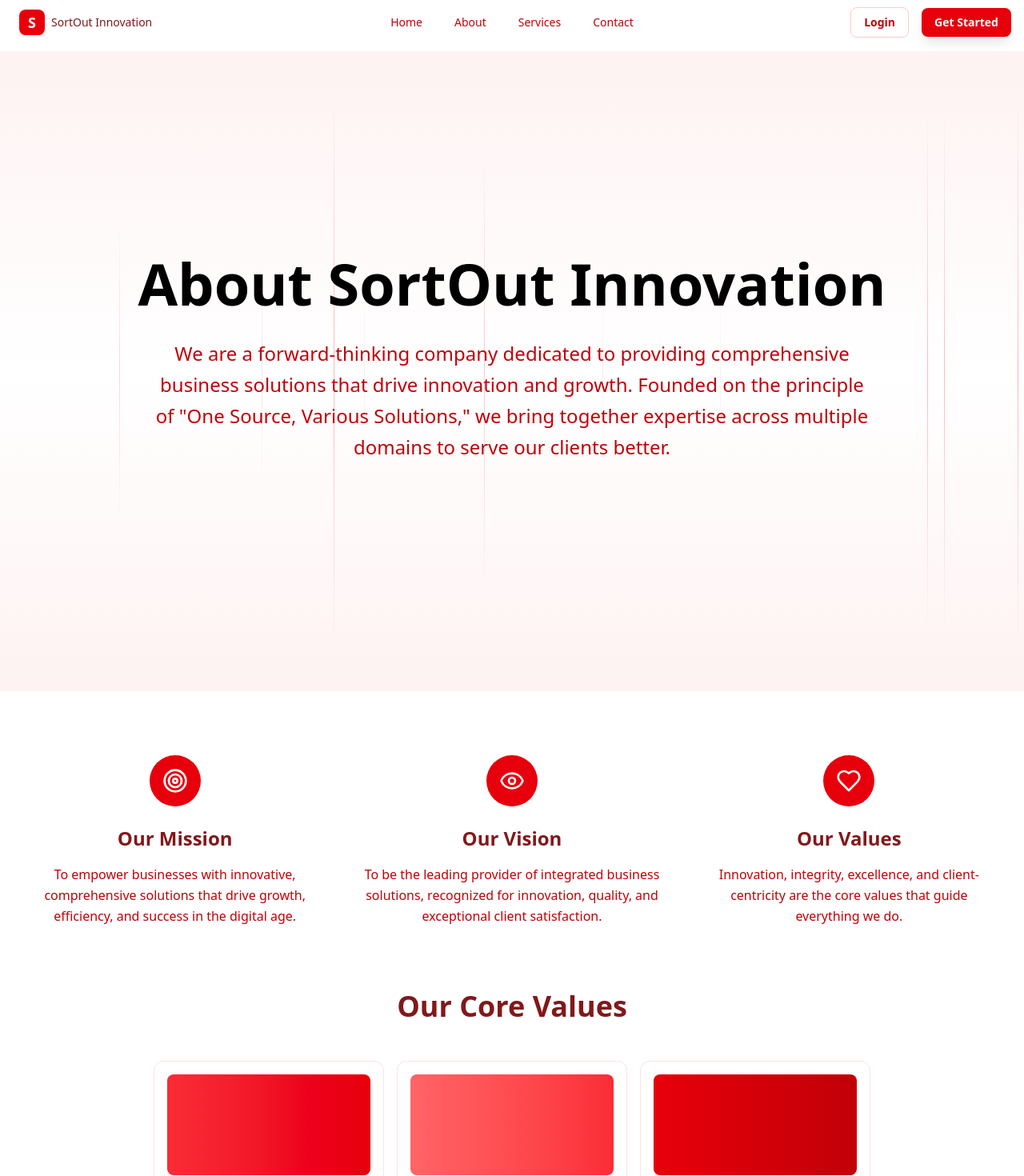
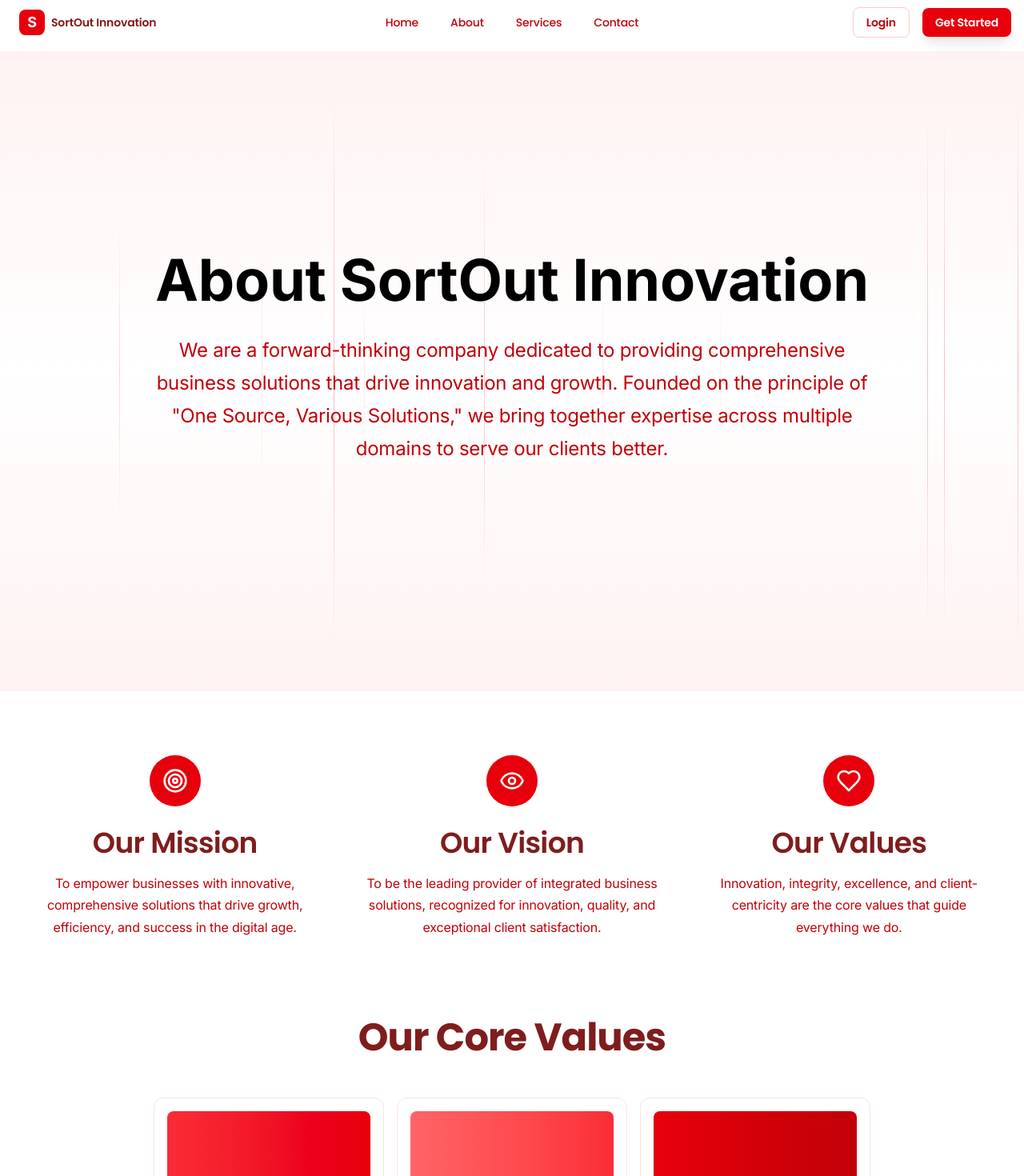
Before and after one commit to ajaySingh2615/sortout-innovation-3.0, a Next.js app: page /about in a window 1280 px wide. Shown: the top 1470 px of the page at 80% size. Built offline with nearby package versions, Linux system fonts and the light colour scheme.

Commit message:
Refactor typography styles and enhance HeroSection with new fonts and animations

```diff
--- a/src/app/globals.css
+++ b/src/app/globals.css
@@ -10,15 +10,147 @@
 @theme inline {
   --color-background: var(--background);
   --color-foreground: var(--foreground);
-  --font-sans: var(--font-geist-sans);
-  --font-mono: var(--font-geist-mono);
+  --font-sans: var(--font-inter);
+  --font-heading: var(--font-poppins);
+  --font-mono: var(--font-mono);
 }
 
+/* Base typography styles */
 body {
   background: var(--background);
   color: var(--foreground);
-  font-family: ui-sans-serif, system-ui, -apple-system, BlinkMacSystemFont,
-    "Segoe UI", Roboto, "Helvetica Neue", Arial, "Noto Sans", sans-serif;
+  font-family: var(--font-inter), ui-sans-serif, system-ui, -apple-system,
+    BlinkMacSystemFont, "Segoe UI", Roboto, "Helvetica Neue", Arial, "Noto Sans",
+    sans-serif;
+  font-weight: 400;
+  line-height: 1.6;
+  letter-spacing: -0.01em;
+}
+
+/* Typography hierarchy */
+h1,
+h2,
+h3,
+h4,
+h5,
+h6 {
+  font-family: var(--font-poppins), ui-sans-serif, system-ui, -apple-system,
+    BlinkMacSystemFont, "Segoe UI", Roboto, "Helvetica Neue", Arial, "Noto Sans",
+    sans-serif;
+  font-weight: 700;
+  line-height: 1.2;
+  letter-spacing: -0.02em;
+  color: var(--foreground);
+}
+
+h1 {
+  font-size: clamp(2.5rem, 5vw, 4rem);
+  font-weight: 800;
+  line-height: 1.1;
+  letter-spacing: -0.03em;
+}
+
+h2 {
+  font-size: clamp(2rem, 4vw, 3rem);
+  font-weight: 700;
+  line-height: 1.15;
+}
+
+h3 {
+  font-size: clamp(1.5rem, 3vw, 2.25rem);
+  font-weight: 600;
+  line-height: 1.2;
+}
+
+h4 {
+  font-size: clamp(1.25rem, 2.5vw, 1.75rem);
+  font-weight: 600;
+}
+
+h5 {
+  font-size: clamp(1.125rem, 2vw, 1.5rem);
+  font-weight: 600;
+}
+
+h6 {
+  font-size: clamp(1rem, 1.5vw, 1.25rem);
+  font-weight: 600;
+}
+
+/* Paragraph and text styles */
+p {
+  font-family: var(--font-inter), ui-sans-serif, system-ui, sans-serif;
+  font-weight: 400;
+  line-height: 1.7;
+  letter-spacing: -0.01em;
+  margin-bottom: 1rem;
+}
+
+.text-large {
+  font-size: 1.125rem;
+  line-height: 1.6;
+  font-weight: 400;
+}
+
+.text-small {
+  font-size: 0.875rem;
+  line-height: 1.5;
+  font-weight: 400;
+}
+
+.text-xs {
+  font-size: 0.75rem;
+  line-height: 1.4;
+  font-weight: 500;
+  letter-spacing: 0.025em;
+}
+
+/* List styles */
+ul,
+ol {
+  font-family: var(--font-inter), ui-sans-serif, system-ui, sans-serif;
+  font-weight: 400;
+  line-height: 1.6;
+  letter-spacing: -0.01em;
+}
+
+/* Button and interactive element typography */
+button,
+.btn {
+  font-family: var(--font-poppins), ui-sans-serif, system-ui, sans-serif;
+  font-weight: 500;
+  letter-spacing: -0.01em;
+}
+
+/* Navigation typography */
+nav,
+.nav {
+  font-family: var(--font-poppins), ui-sans-serif, system-ui, sans-serif;
+  font-weight: 500;
+  letter-spacing: -0.01em;
+}
+
+/* Code and monospace typography */
+code,
+pre,
+.font-mono {
+  font-family: var(--font-mono), "Fira Code", "JetBrains Mono", Consolas,
+    "Courier New", monospace;
+  font-weight: 500;
+}
+
+/* Utility classes for font families */
+.font-heading {
+  font-family: var(--font-poppins), ui-sans-serif, system-ui, sans-serif;
+}
+
+.font-body {
+  font-family: var(--font-inter), ui-sans-serif, system-ui, sans-serif;
+}
+
+.font-mono {
+  font-family: var(--font-mono), "Fira Code", "JetBrains Mono", Consolas,
+    "Courier New", monospace;
 }
 
 .animate-scroll {
@@ -31,3 +163,21 @@ body {
     transform: translate(calc(-50% - 0.5rem));
   }
 }
+
+/* Hero showcase scroll animation */
+.animate-showcase-scroll {
+  animation: showcase-scroll 40s linear infinite;
+}
+
+.animate-showcase-scroll:hover {
+  animation-play-state: paused;
+}
+
+@keyframes showcase-scroll {
+  0% {
+    transform: translateX(0);
+  }
+  100% {
+    transform: translateX(calc(-280px * 8 - 24px * 8));
+  }
+}
--- a/src/app/layout.tsx
+++ b/src/app/layout.tsx
@@ -1,12 +1,31 @@
 import type { Metadata } from "next";
-import { Inter } from "next/font/google";
+import { Inter, Poppins, JetBrains_Mono } from "next/font/google";
 import "./globals.css";
 import { Navbar } from "@/components/Navbar";
 import { Footer } from "@/components/Footer";
 
+// Primary font for headings - Modern and bold
+const poppins = Poppins({
+  subsets: ["latin"],
+  weight: ["300", "400", "500", "600", "700", "800", "900"],
+  variable: "--font-poppins",
+  display: "swap",
+});
+
+// Secondary font for body text - Clean and readable
 const inter = Inter({
   subsets: ["latin"],
+  weight: ["300", "400", "500", "600", "700"],
   variable: "--font-inter",
+  display: "swap",
+});
+
+// Monospace font for code and technical elements
+const jetbrainsMono = JetBrains_Mono({
+  subsets: ["latin"],
+  weight: ["400", "500", "600", "700"],
+  variable: "--font-mono",
+  display: "swap",
 });
 
 export const metadata: Metadata = {
@@ -29,7 +48,9 @@ export default function RootLayout({
 }>) {
   return (
     <html lang="en">
-      <body className={`${inter.variable} font-sans antialiased`}>
+      <body
+        className={`${poppins.variable} ${inter.variable} ${jetbrainsMono.variable} font-sans antialiased`}
+      >
         <Navbar />
         <main className="min-h-screen">{children}</main>
         <Footer />
--- a/src/app/page.tsx
+++ b/src/app/page.tsx
@@ -1,4 +1,4 @@
-import HeroSection from "@/components/sections/HeroSection";
+import { HeroSection } from "@/components/sections/HeroSection";
 import FeaturesSection from "@/components/sections/FeaturesSection";
 import ServicesSection from "@/components/sections/ServicesSection";
 import TestimonialsSection from "@/components/sections/TestimonialsSection";
--- a/src/components/Navbar.tsx
+++ b/src/components/Navbar.tsx
@@ -71,7 +71,7 @@ export const Navbar = () => {
                 key={`mobile-link-${idx}`}
                 href={item.link}
                 onClick={() => setIsMobileMenuOpen(false)}
-                className="relative text-red-700 hover:text-red-900 transition-colors duration-200 font-medium"
+                className="relative text-red-700 hover:text-red-900 transition-colors duration-200 font-heading font-medium"
               >
                 <span className="block">{item.name}</span>
               </Link>
--- a/src/components/ui/resizable-navbar.tsx
+++ b/src/components/ui/resizable-navbar.tsx
@@ -120,7 +120,7 @@ export const NavItems = ({ items, className, onItemClick }: NavItemsProps) => {
     <motion.div
       onMouseLeave={() => setHovered(null)}
       className={cn(
-        "absolute inset-0 hidden flex-1 flex-row items-center justify-center space-x-2 text-sm font-medium text-zinc-600 transition duration-200 hover:text-zinc-800 lg:flex lg:space-x-2",
+        "absolute inset-0 hidden flex-1 flex-row items-center justify-center space-x-2 text-sm font-heading font-medium text-red-700 transition duration-200 hover:text-red-900 lg:flex lg:space-x-2",
         className
       )}
     >
@@ -128,7 +128,7 @@ export const NavItems = ({ items, className, onItemClick }: NavItemsProps) => {
         <a
           onMouseEnter={() => setHovered(idx)}
           onClick={onItemClick}
-          className="relative px-4 py-2 text-red-700 hover:text-red-900 font-medium"
+          className="relative px-4 py-2 text-red-700 hover:text-red-900 font-heading font-medium"
           key={`link-${idx}`}
           href={item.link}
         >
@@ -246,7 +246,7 @@ export const NavbarLogo = () => {
       <div className="w-8 h-8 bg-red-600 rounded-lg flex items-center justify-center">
         <span className="text-white font-bold text-lg">S</span>
       </div>
-      <span className="font-medium text-red-900 dark:text-white hidden sm:block">
+      <span className="font-heading font-semibold text-red-900 dark:text-white hidden sm:block">
         SortOut Innovation
       </span>
     </a>
@@ -271,7 +271,7 @@ export const NavbarButton = ({
   | React.ComponentPropsWithoutRef<"button">
 )) => {
   const baseStyles =
-    "px-4 py-2 rounded-lg text-sm font-semibold relative cursor-pointer hover:-translate-y-0.5 transition duration-200 inline-block text-center";
+    "px-4 py-2 rounded-lg text-sm font-heading font-semibold relative cursor-pointer hover:-translate-y-0.5 transition duration-200 inline-block text-center";
 
   const variantStyles = {
     primary: "bg-red-600 text-white hover:bg-red-700 shadow-lg",
```
Also changed, not shown: src/components/sections/HeroSection.tsx (+188 -63 lines).
